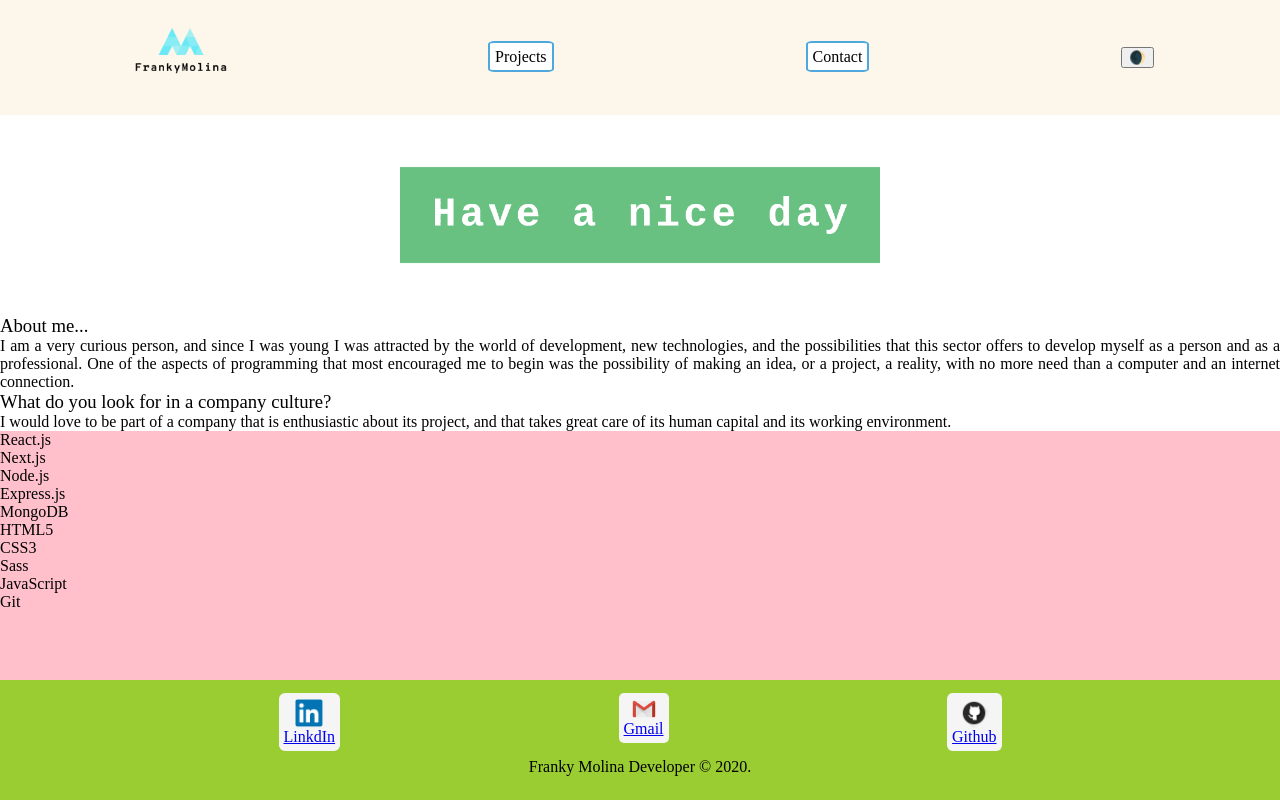
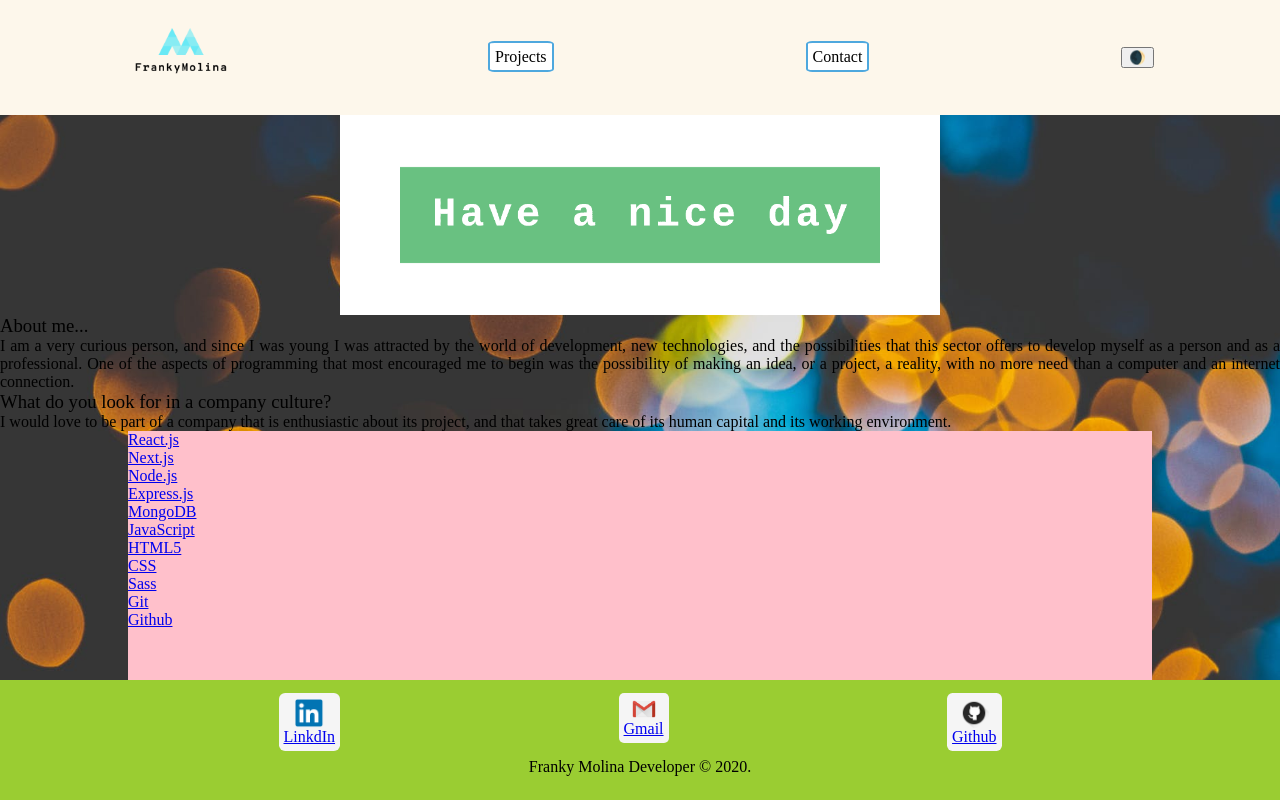
Before and after one commit to FrankyMolina/portfolio, a Next.js app: page / in a window 1280 px wide. Built offline with nearby package versions, Linux system fonts and the light colour scheme.

Commit message:
little improvement on techList

```diff
--- a/components/MyDescription/MyDescription.jsx
+++ b/components/MyDescription/MyDescription.jsx
@@ -1,19 +1,6 @@
 import TechStack from '../TechStack';
 
 import styles from '../MyDescription/MyDescription.module.scss';
-
-const techs = [
-  'React.js',
-  'Next.js',
-  'Node.js',
-  'Express.js',
-  'MongoDB',
-  'HTML5',
-  'CSS3',
-  'Sass',
-  'JavaScript',
-  'Git',
-];
 
 export default function MyDescription() {
   return (
@@ -36,9 +23,8 @@ export default function MyDescription() {
           project, and that takes great care of its human capital and its
           working environment.
         </p>
-
-        <TechStack techs={techs} />
       </div>
+      <TechStack />
     </div>
   );
 }
--- a/components/MyDescription/MyDescription.module.scss
+++ b/components/MyDescription/MyDescription.module.scss
@@ -3,19 +3,18 @@
   flex-direction: column;
   align-items: center;
 
-  border-bottom: 1px solid black;
+  background-image: url('/public/dark-bg.jpeg');
+  background-size: cover;
 
   img {
     max-width: 600px;
   }
 
   div {
-      min-width: 80%;
+    min-width: 80%;
 
-      p {
-          text-align: justify;
-      }
+    p {
+      text-align: justify;
+    }
   }
-
-
 }
--- a/components/TechStack/TechStack.jsx
+++ b/components/TechStack/TechStack.jsx
@@ -1,11 +1,19 @@
+import techStackJson from '../../constants/techStack.json';
+
 import styles from './TechStack.module.scss';
 
-export default function TechStack({ techs }) {
+export default function TechStack() {
   return (
     <div className={styles.TechStack}>
       <ul>
-        {techs.map((data, index) => {
-          return <li key={index}>{data}</li>;
+        {techStackJson.map((data, index) => {
+          return (
+            <li key={index}>
+              <a href={data.URL} target="_blank" rel="noopener noreferrer">
+                {data.techName}
+              </a>
+            </li>
+          );
         })}
       </ul>
     </div>
--- /dev/null
+++ b/constants/techStack.json
@@ -0,0 +1,46 @@
+[
+    {
+        "techName": "React.js",
+        "URL": "https://reactjs.org/"
+    },
+    {
+        "techName": "Next.js",
+        "URL": "https://nextjs.org/"
+    },
+    {
+        "techName": "Node.js",
+        "URL": "https://nodejs.org/en/"
+    },
+    {
+        "techName": "Express.js",
+        "URL": "https://expressjs.com/"
+    },
+    {
+        "techName": "MongoDB",
+        "URL": "https://www.mongodb.com/"
+    },
+    {
+        "techName": "JavaScript",
+        "URL": "https://developer.mozilla.org/en-US/docs/Web/JavaScript"
+    },
+    {
+        "techName": "HTML5",
+        "URL": "https://developer.mozilla.org/en-US/docs/Web/Guide/HTML/HTML5"
+    },
+    {
+        "techName": "CSS",
+        "URL": "https://developer.mozilla.org/en-US/docs/Web/CSS"
+    },
+    {
+        "techName": "Sass",
+        "URL": "https://sass-lang.com/"
+    },
+    {
+        "techName": "Git",
+        "URL": "https://git-scm.com/"
+    },
+    {
+        "techName": "Github",
+        "URL": "https://github.com/"
+    }
+  ]
--- a/styles/index.module.scss
+++ b/styles/index.module.scss
@@ -3,4 +3,6 @@
   display: flex;
   flex-direction: column;
   justify-content: space-between;
+
+
 }
```
Also changed, not shown: public/dark-bg.jpeg (added).
